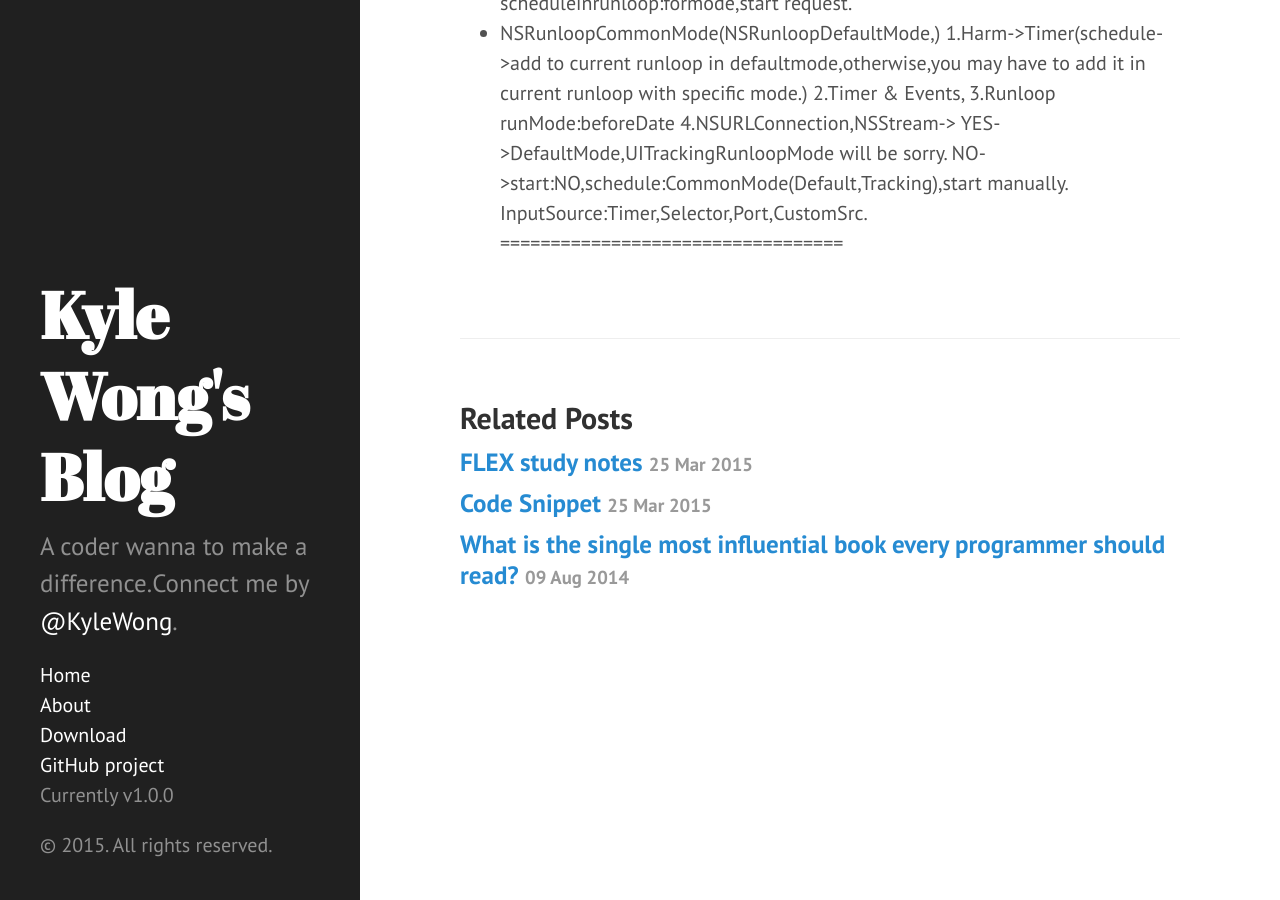
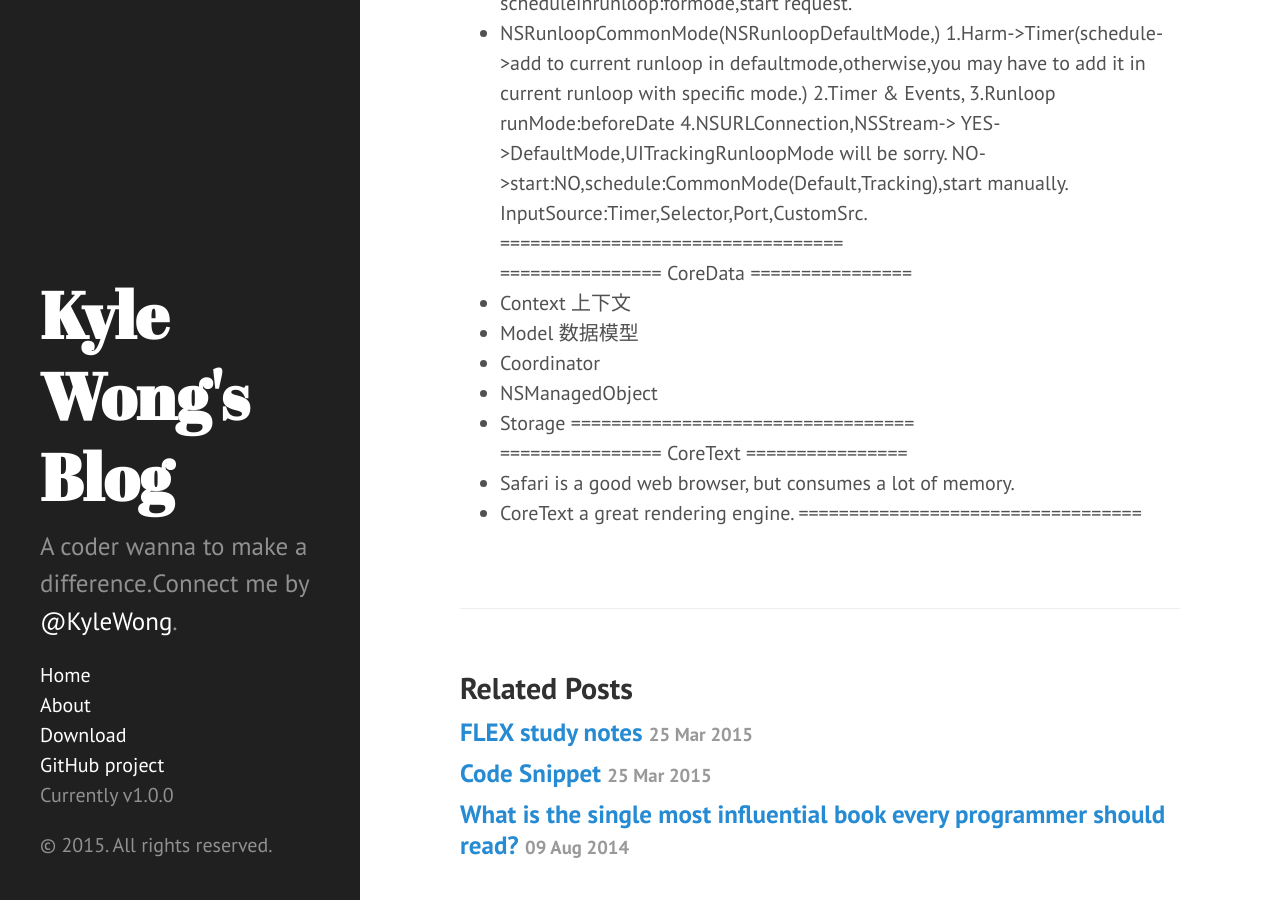
Before and after one commit to kangwang1988/kangwang1988.github.io, a Jekyll site: the page built from _posts/2015-05-10-iOS-study-note.md, in a window 1280 px wide and 900 px high, scrolled down 3952 px. Built offline with Jekyll 4.4.1, drawn with Linux system fonts in a browser that asks for light colours; Markdown is read by kramdown in place of the engine named in the settings.

Commit message:
Update 2015-05-10-iOS-study-note.md

```diff
--- a/_posts/2015-05-10-iOS-study-note.md
+++ b/_posts/2015-05-10-iOS-study-note.md
@@ -150,3 +150,14 @@ YES->DefaultMode,UITrackingRunloopMode will be sorry.
 NO->start:NO,schedule:CommonMode(Default,Tracking),start manually.
 InputSource:Timer,Selector,Port,CustomSrc.
 ==================================<br>
+================ CoreData  ================<br>
+- Context 上下文
+- Model 数据模型
+- Coordinator
+- NSManagedObject
+- Storage
+==================================<br>
+================ CoreText  ================<br>
+- Safari is a good web browser, but consumes a lot of memory.
+- CoreText a great rendering engine.
+==================================<br>
```
